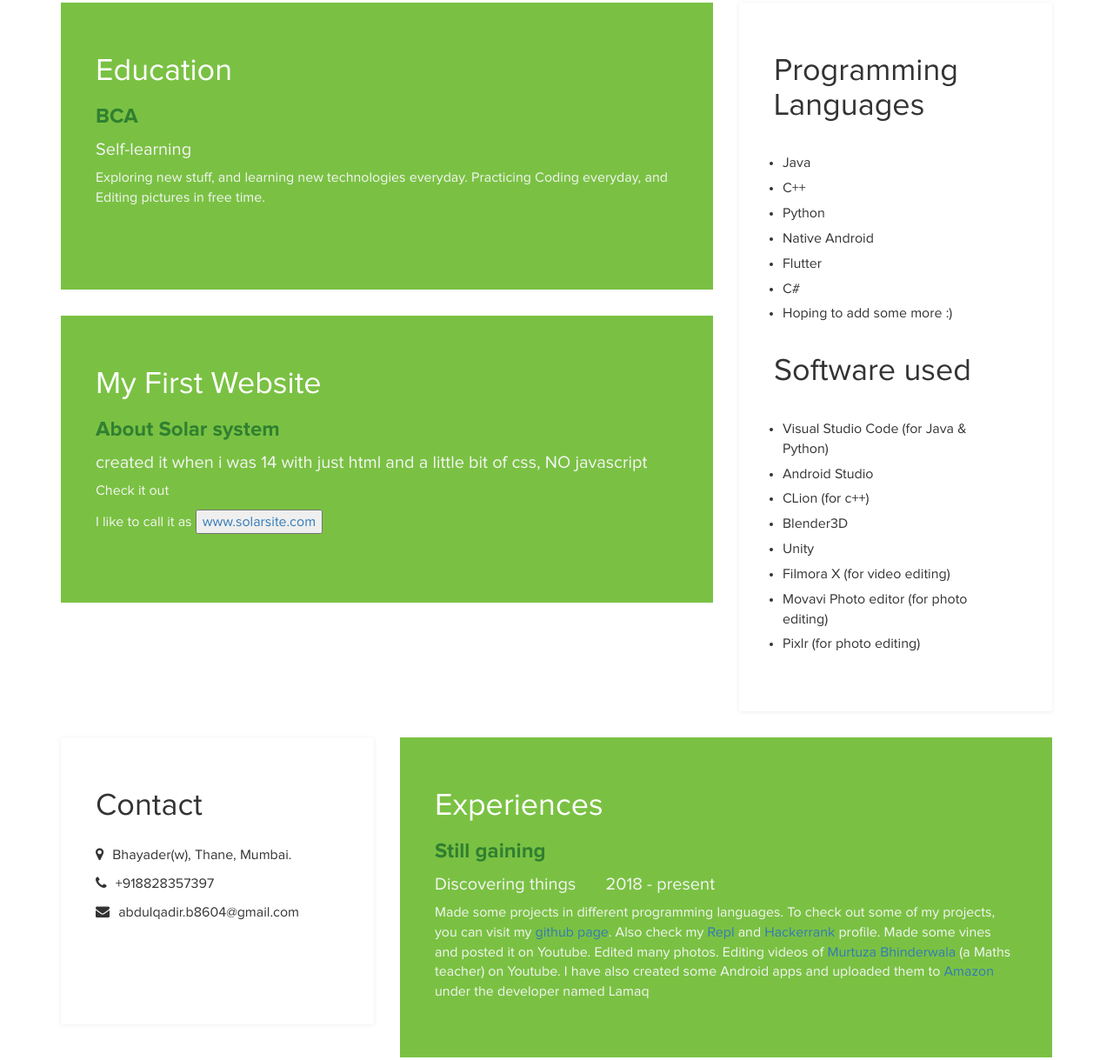
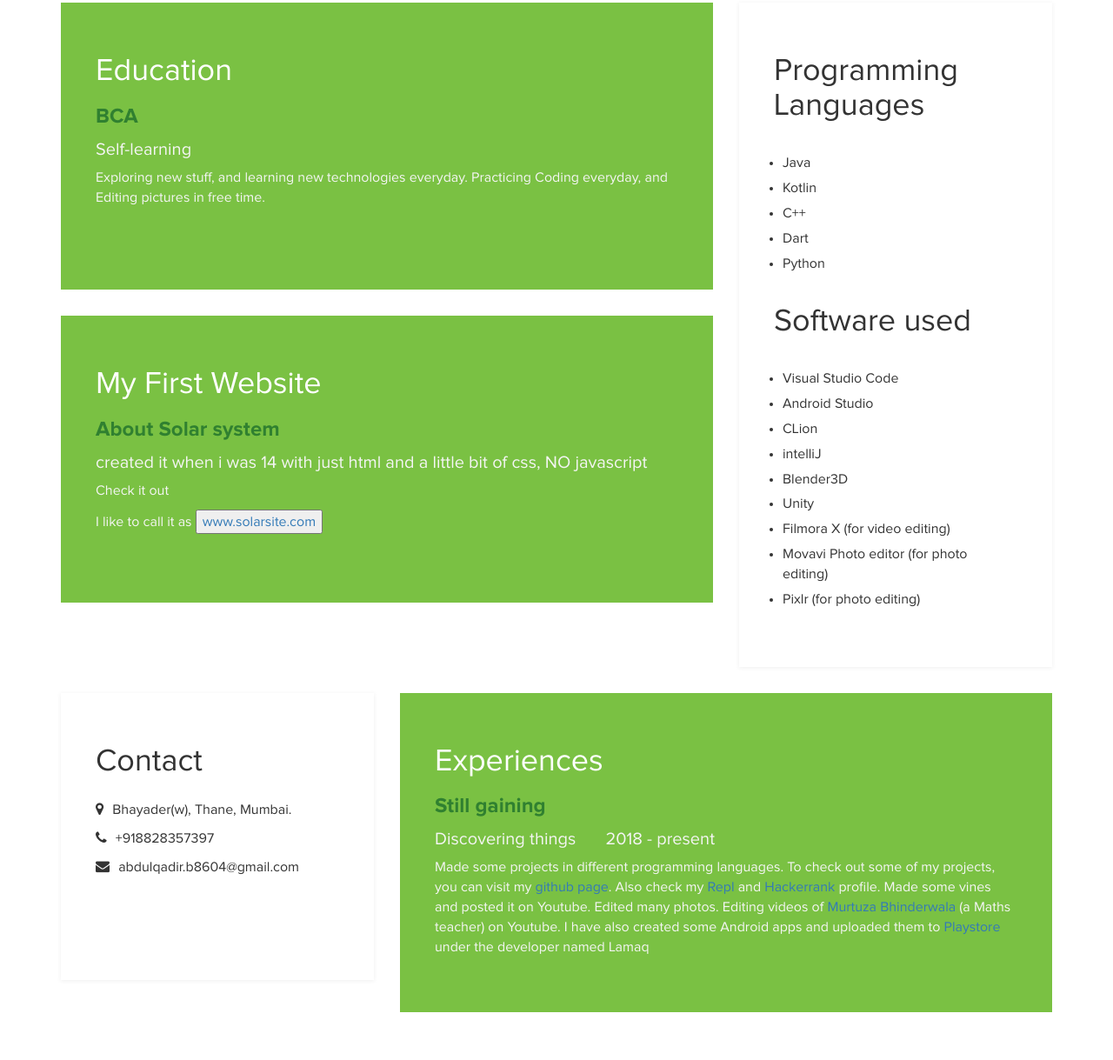
Before and after one commit to Abdulqadir8604/Portfolio, a plain HTML site: page index.html in a window 1280 px wide. Shown: the part 1089-2308 px from the top of the page at 87% size. Drawn offline with Linux system fonts and the light colour scheme.

Commit message:
updated info

```diff
--- a/index.html
+++ b/index.html
@@ -119,18 +119,17 @@ http://www.templatemo.com/tm-467-easy-profile
 				<h2>Programming Languages</h2>
 					<ul>
 						<li>Java</li>
+						<li>Kotlin</li>
 						<li>C++</li>
+						<li>Dart</li>
 						<li>Python</li>
-						<li>Native Android</li>
-						<li>Flutter</li>
-						<li>C#</li>
-						<li>Hoping to add some more :)</li>
 					</ul>
 				<h2>Software used</h2>
 					<ul>
-						<li>Visual Studio Code (for Java & Python)</li>
+						<li>Visual Studio Code</li>
 						<li>Android Studio</li>
-						<li>CLion (for c++)</li>
+						<li>CLion</li>
+						<li>intelliJ</li>
 						<li>Blender3D</li>
 						<li>Unity</li>
 						<li>Filmora X (for video editing)</li>
@@ -161,7 +160,7 @@ http://www.templatemo.com/tm-467-easy-profile
 						<h5>Discovering things</h5><span></span>
 						<h5>2018 - present</h5>
 						<p class="education-description">Made some projects in different programming languages.  To check out some of my projects, you can visit my <a href="https://github.com/Abdulqadir8604">github page</a>. Also check my <a href="https://replit.com/@AbdulQadir8repl">Repl</a> and <a href="https://www.hackerrank.com/code_aq8604">Hackerrank</a> profile. Made some vines and posted it on Youtube. Edited many photos. Editing videos of <a href="https://www.youtube.com/channel/UCBVbQHaIKV3XekpcZBfOz7A">Murtuza Bhinderwala</a> (a Maths teacher) on Youtube.
-						I have also created some Android apps and uploaded them to <a href="https://www.amazon.in/s?rh=n%3A1661666031%2Cp_4%3ALamaq">Amazon</a> under the developer named Lamaq</p>
+						I have also created some Android apps and uploaded them to <a href="https://play.google.com/store/apps/dev?id=5731277257431061872">Playstore</a> under the developer named Lamaq</p>
 					</div>
 			</div>
 		</div>
```
